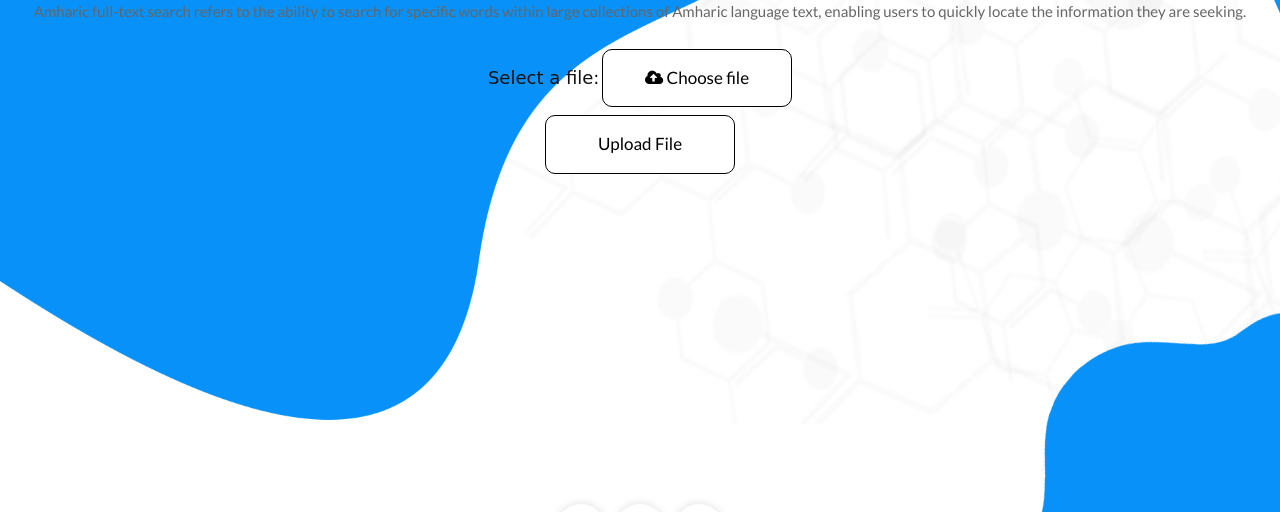
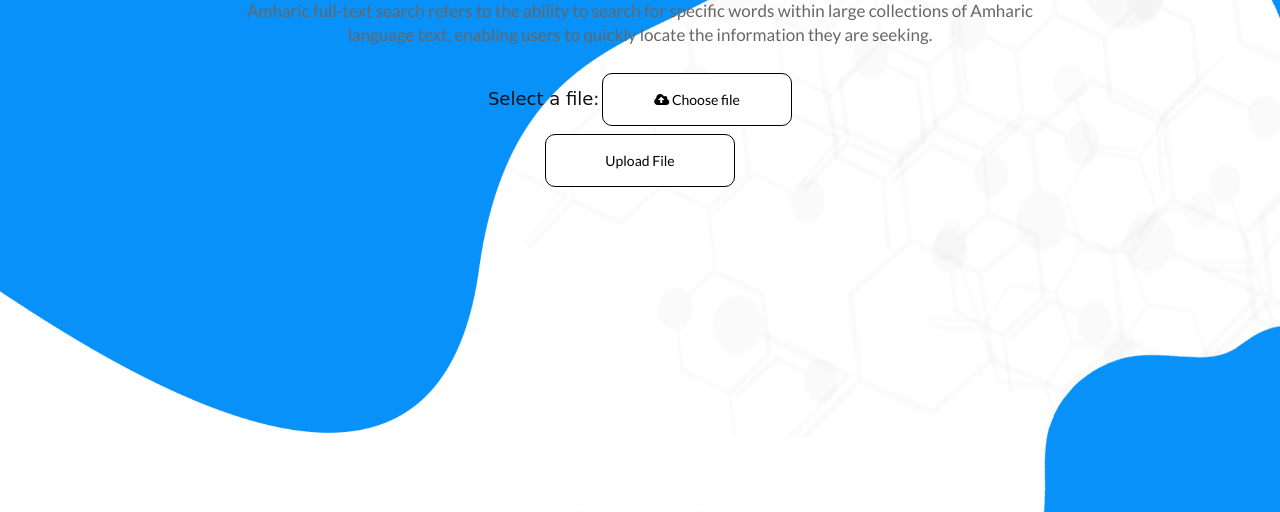
Before and after one commit to SE-The-Force/AFTA-Frontend, a plain HTML site: page index.html in a window 1280 px wide. Shown: the part 248-760 px from the top of the page. Drawn offline with nearby package versions, Linux system fonts and the light colour scheme; a web font is replaced by a local one.

Commit message:
some fixes on the upload section

```diff
--- a/css/style.css
+++ b/css/style.css
@@ -135,8 +135,8 @@ ol {
 
 p {
      margin: 0px;
-     font-weight: 300;
-     font-size: 15px;
+     font-weight: 500;
+     font-size: 17px;
      line-height: 24px;
 }
 
@@ -466,7 +466,7 @@ input[type="file"] {
  .custom-file-upload {
      border: 1px solid;
      cursor: pointer;
-     font-size: 17px;
+     font-size: 14px;
      background-color: #fff;
      color: #000;
      padding: 13px 0px;
--- a/index.html
+++ b/index.html
@@ -90,7 +90,7 @@
                      <div class="titlepage">
                         <div class="col-sm-12">
                            <h2>Amharic Full text Search</h2>
-                           <p>Amharic full-text search refers to the ability to search for specific words within large collections of Amharic language text, enabling users to quickly locate the information they are seeking.
+                           <p>Amharic full-text search refers to the ability to search for specific words within large collections of Amharic<br> language text, enabling users to quickly locate the information they are seeking.
                            </p>
                         </div>
                      </br>
```
